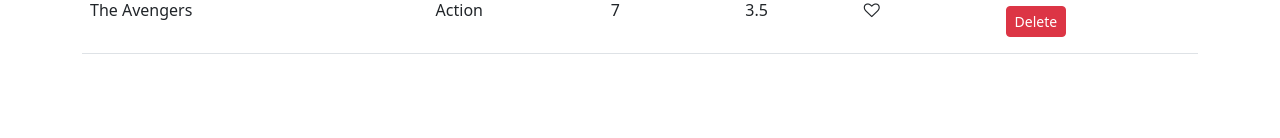
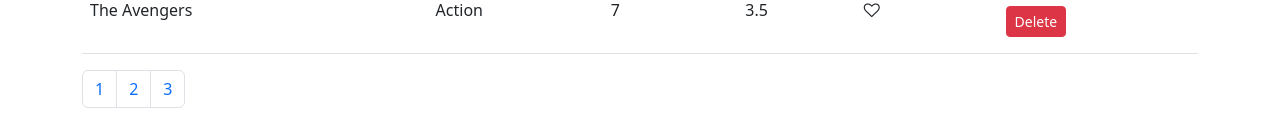
Before and after one commit to chrisvasqm/react-vidly, a React (Create React App) app: page / in a window 1280 px wide. Shown: the part 659-797 px from the top of the page. Built offline with nearby package versions, Linux system fonts and the light colour scheme.

Commit message:
Add pagination placeholder

```diff
--- /dev/null
+++ b/src/components/common/pagination.jsx
@@ -0,0 +1,27 @@
+import React, { Component } from "react";
+
+const Pagination = props => {
+  return (
+    <nav aria-label="Page navigation example">
+      <ul class="pagination">
+        <li class="page-item">
+          <a class="page-link" href="#">
+            1
+          </a>
+        </li>
+        <li class="page-item">
+          <a class="page-link" href="#">
+            2
+          </a>
+        </li>
+        <li class="page-item">
+          <a class="page-link" href="#">
+            3
+          </a>
+        </li>
+      </ul>
+    </nav>
+  );
+};
+
+export default Pagination;
--- a/src/components/movies.jsx
+++ b/src/components/movies.jsx
@@ -1,6 +1,7 @@
 import React, { Component } from "react";
 import { getMovies } from "../services/fakeMovieService.js";
 import Like from "./common/like.jsx";
+import Pagination from "./common/pagination.jsx";
 
 class Movies extends Component {
   state = {
@@ -67,6 +68,7 @@
             })}
           </tbody>
         </table>
+        <Pagination />
       </React.Fragment>
     );
   }
```
